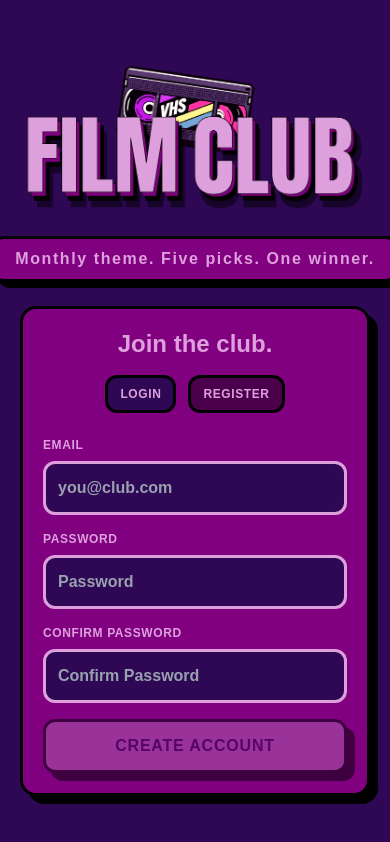
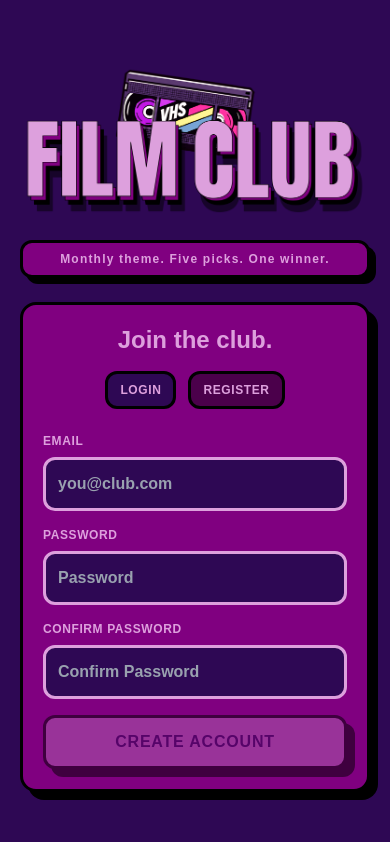
Before and after one commit to xenkou90/film-club, a Next.js app: page /register in a window 390 px wide. Built offline with nearby package versions, Linux system fonts and the light colour scheme.

Commit message:
fix(LogoHeader): use responsive text size for tagline to prevent overflow on narrow screens

```diff
--- a/src/components/LogoHeader.tsx
+++ b/src/components/LogoHeader.tsx
@@ -15,8 +15,8 @@ export default function LogoHeader() {
                 />
             </Link>
 
-        <div style={{ backgroundColor: '#800080', border: '3px solid black', borderRadius: '12px', boxShadow: '6px 6px 0 0  #000', padding: '8px 20px' }}>
-            <p className="text-base font-black upprcase tracking-widest text-[#dda0dd] whitespace-nowrap">
+        <div className="w-full" style={{ backgroundColor: '#800080', border: '3px solid black', borderRadius: '12px', boxShadow: '6px 6px 0 0  #000', padding: '8px 20px' }}>
+            <p className="text-xs sm:text-sm font-black tracking-widest text-[#dda0dd] text-center">
                 Monthly theme. Five picks. One winner.
             </p>
         </div>
```
